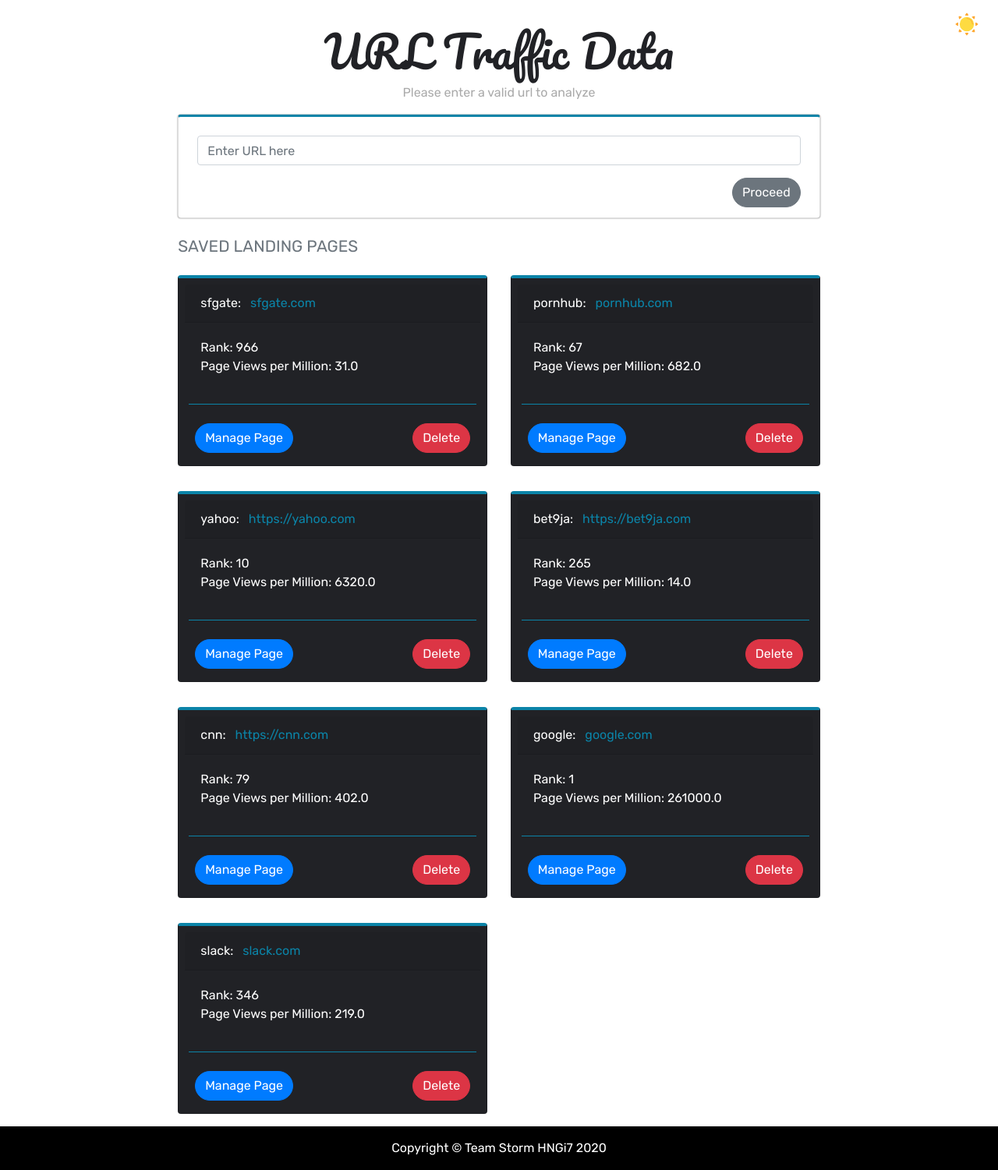
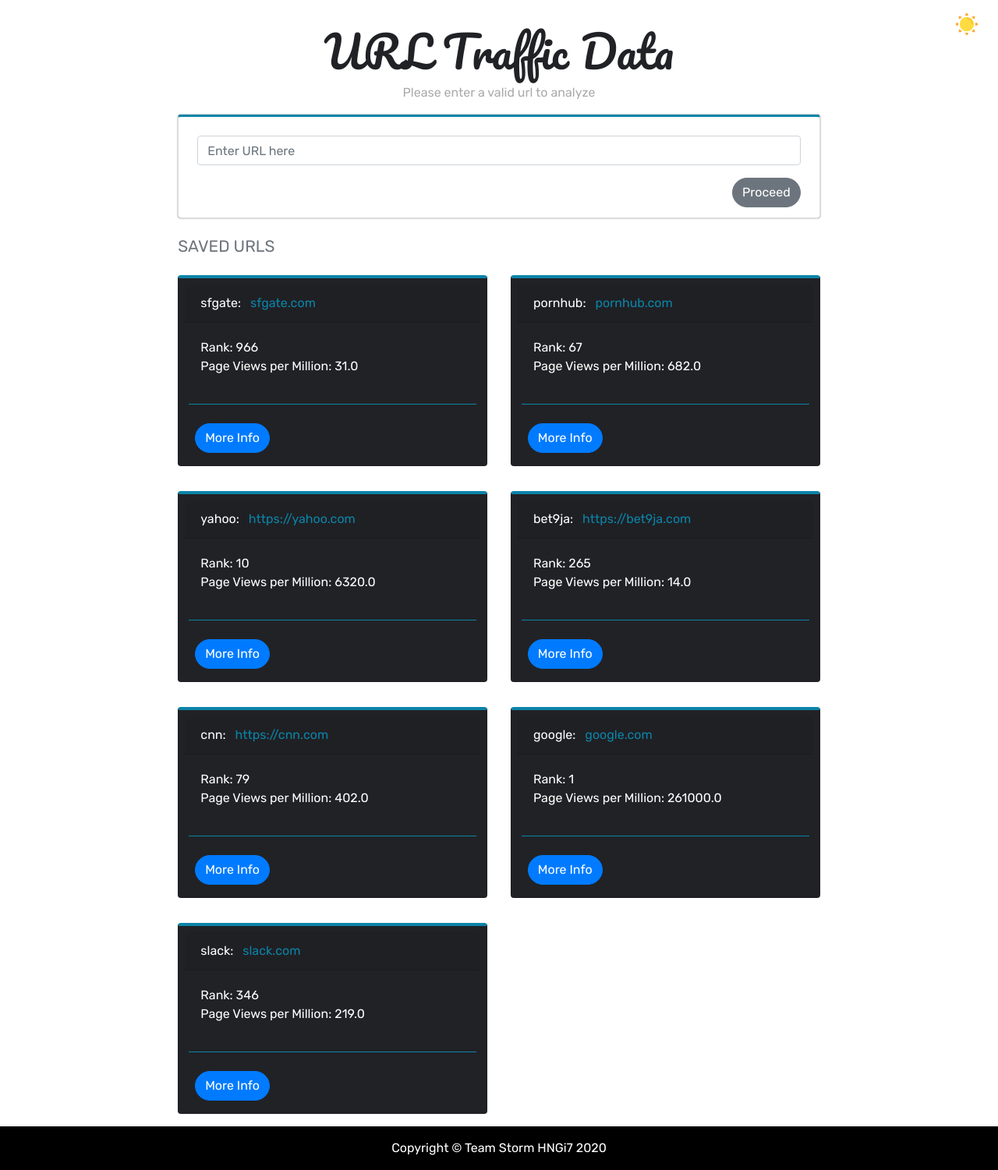
Before and after one commit to OsasAzamegbe/Landing-Page-Tester, a Django app: page / in a window 1280 px wide. Shown: the whole page at 78% size. Run offline with Django 3.2, Linux system fonts and the light colour scheme; data comes from the database, SQL or seed files in the repository; parts of the project's set-up code (start-up, migrations or seed data) failed here and were passed over; some libraries are stand-ins or nearby versions.

Commit message:
removed edit and delete button

```diff
--- a/landingPageTester/Templates/index.html
+++ b/landingPageTester/Templates/index.html
@@ -27,7 +27,7 @@
         </div>
 
         <div class="result-section mt-4 col-md-8 mx-auto">
-          <h5 class="text-secondary display-6">Saved Landing Pages</h5>
+          <h5 class="text-secondary display-6">Saved URLs</h5>
           <div class="row">
             {% if pages %} {% for page in pages %}
             <div class="col-md-6">
@@ -43,14 +43,14 @@
                 <div class="btns">
                     <form action="/manage/{{page.id}}/" method="post">{% csrf_token %}
                         <div class="text-right p-2">
-                            <button type="submit" class="btn btn-primary manage-btn">Manage Page</button>
+                            <button type="submit" class="btn btn-primary manage-btn">More Info</button>
                         </div>
                     </form>
-                    <form action="/delete_page/{{page.id}}/" method="post">{% csrf_token %}
+                    {% comment %} <form action="/delete_page/{{page.id}}/" method="post">{% csrf_token %}
                         <div class="text-right p-2">
                             <button type="submit" onclick="return confirm('Are you sure you want to delete this page?')" class="btn btn-danger">Delete</button>
                         </div>
-                    </form>
+                    </form> {% endcomment %}
 
                 </div>
               </div>
```
Also changed, not shown: landingPageTester/Templates/manage.html (+4 -4 lines).
